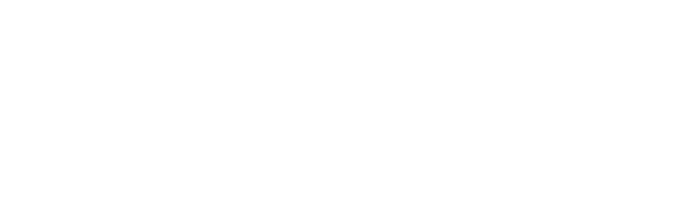
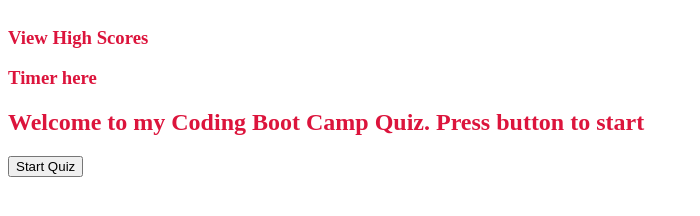
Before and after one commit to abrahampre/coding-quiz, a plain HTML site: page index.html in a window 1280 px wide. Shown: the whole page, without its empty margins (0-700 px from the left). Drawn offline with Linux system fonts and the light colour scheme.

Commit message:
adding css

```diff
--- a/assets/css/style.css
+++ b/assets/css/style.css
@@ -0,0 +1,13 @@
+
+body html {
+    height: 100%;
+}
+
+body{
+    color:crimson;
+    background-position: center;
+}
+
+body{
+    align-content: center;
+}
--- a/index.html
+++ b/index.html
@@ -4,9 +4,21 @@
     <meta charset="UTF-8">
     <meta http-equiv="X-UA-Compatible" content="IE=edge">
     <meta name="viewport" content="width=device-width, initial-scale=1.0">
-    <title>Document</title>
+
+
+    <!-- css style  -->
+    <link rel="stylesheet" href="./assets/css/style.css"/>
+    <title>Coding Quiz</title>
 </head>
 <body>
+    <header>
+        <h3> View High Scores</h3>
 
+        <h3>Timer here </h3>
+    </header>
+    <section class=questionArea>
+        <h1> Welcome to my Coding Boot Camp Quiz. Press button to start </h1>
+        <button class="start">Start Quiz</button>
+    </section>
 </body>
 </html>
```
